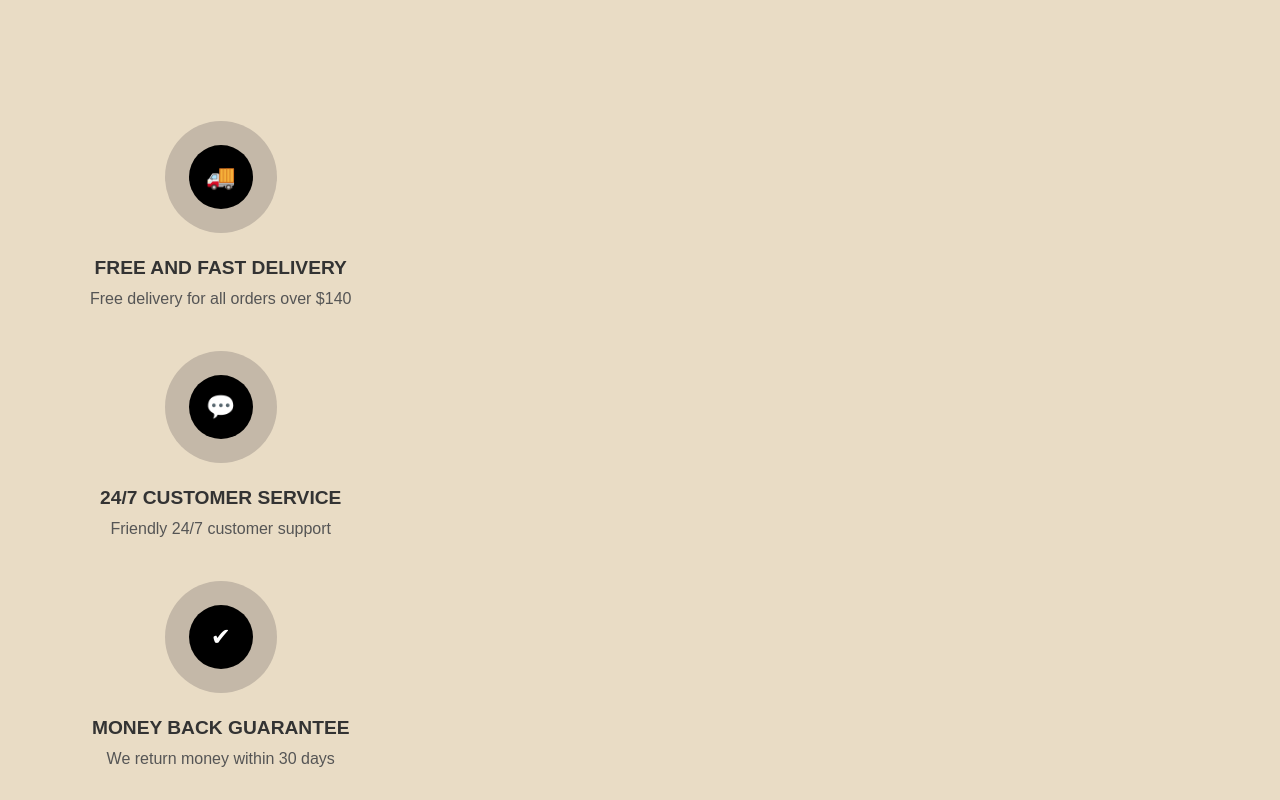
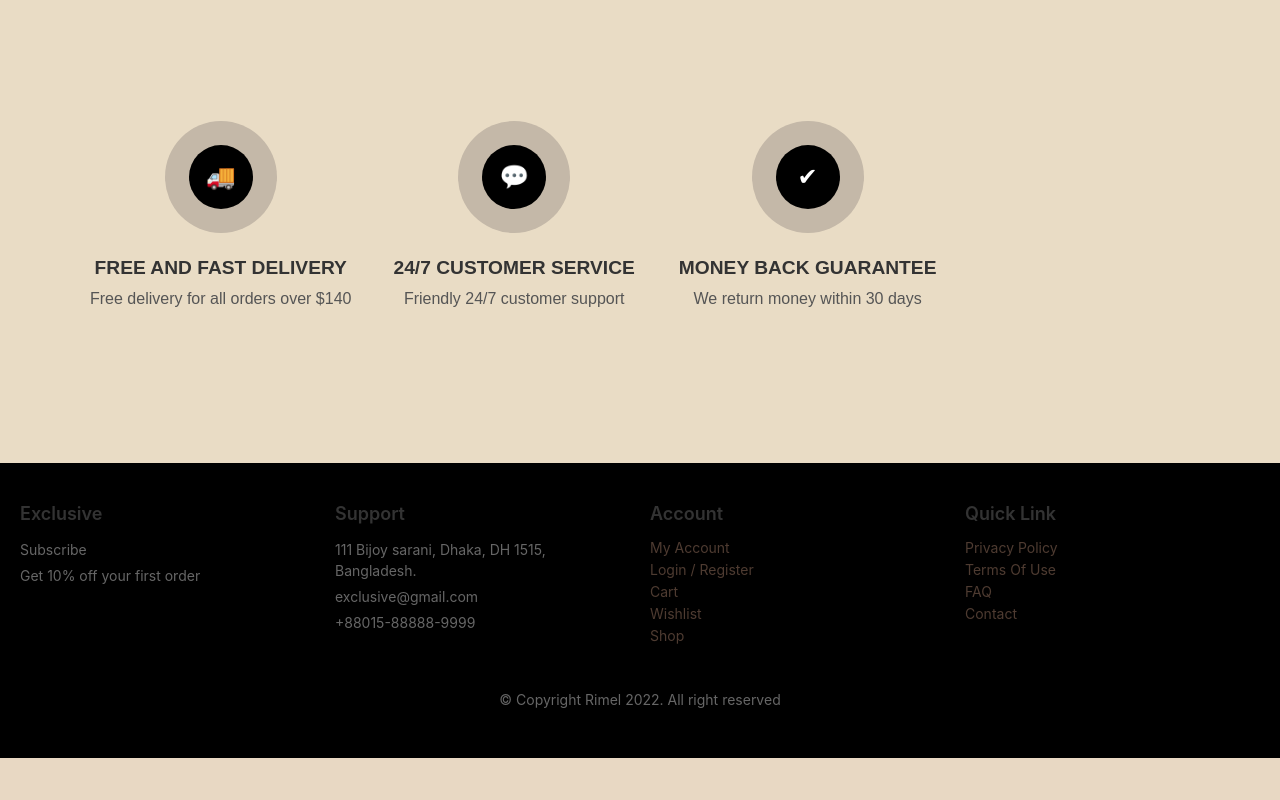
Before and after one commit to Ganeshavupati01/mushroom_ecom, a React (Create React App) app in the folder client/: page /home in a window 1280 px wide. Shown: the part 2360-3160 px from the top of the page. After the commit the page ends 3118 px from the top, so only its background shows below. Built offline with nearby package versions, Linux system fonts and the light colour scheme; no server answers; the database is empty; sample sign-in values are in the browser's storage.

Commit message:
services

```diff
--- a/client/src/styles/ServiceFeatures.css
+++ b/client/src/styles/ServiceFeatures.css
@@ -12,9 +12,16 @@
 
 .features-grid {
   display: grid;
-  grid-template-columns: repeat(auto-fit, minmax(250px, 1fr));
   gap: 2rem;
   text-align: center;
+
+  /* Mobile (default) */
+  grid-template-columns: 1fr;
+
+  /* Desktop */
+  @media (min-width: 768px) {
+    grid-template-columns: repeat(3, 1fr);
+  }
 }
 
 .feature-item {
```
